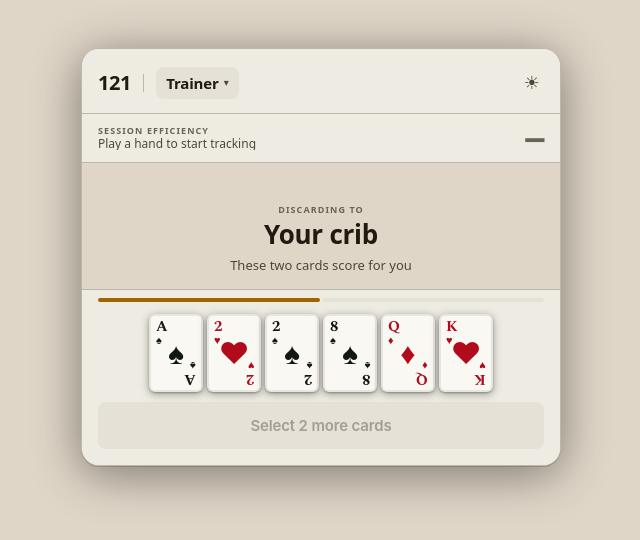
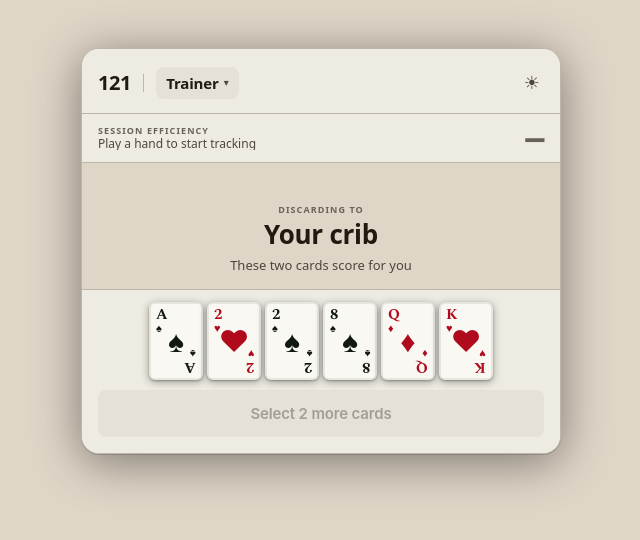
Before and after one commit to nickm717/cribbage-helper, a React (Vite) app: page / in a window 1280 px wide. Shown: the top 540 px of the page, without its empty margins (319-959 px from the left). Built offline with nearby package versions, Linux system fonts and the light colour scheme.

Commit message:
Remove two-step phase progress tracker from trainer
The discard → score flow is simple enough that the strip added visual noise without helping navigation.

https://claude.ai/code/session_01RJd3f5Vb2NNDDbrKM5kDmU

```diff
--- a/src/TrainerScreen.jsx
+++ b/src/TrainerScreen.jsx
@@ -422,22 +422,6 @@ function ScoreLogRow({ item, t, accentGold = false }) {
   );
 }
 
-function PhaseStrip({ phase, t }) {
-  const phases = ["discard", "score"];
-  const cur = phases.indexOf(phase);
-  return (
-    <div style={{ display: "flex", gap: 3, padding: "8px 16px 0" }}>
-      {phases.map((p, i) => (
-        <div key={p} style={{
-          flex: 1, height: 4, borderRadius: 2,
-          background: i < cur ? t.accentYellow + "80" : i === cur ? t.accentYellow : t.surfaceRaised,
-          transition: "background 0.3s",
-        }} />
-      ))}
-    </div>
-  );
-}
-
 // ─── Body sections ───────────────────────────────────────────────────────────
 
 // CribDestination: the headline of the discard phase. Names whose crib gets
@@ -726,8 +710,6 @@ export default function TrainerScreen({ t }) {
       {/* ── Bottom dock — sticky ─────────────────────────────────────────── */}
       <div style={{ flexShrink: 0, background: t.surfaceBg, borderTop: `1px solid ${t.border}` }}>
 
-        <PhaseStrip phase={phase} t={t} />
-
         {/* Card shelf */}
         <div style={{
           padding: "0 16px 10px",
```
